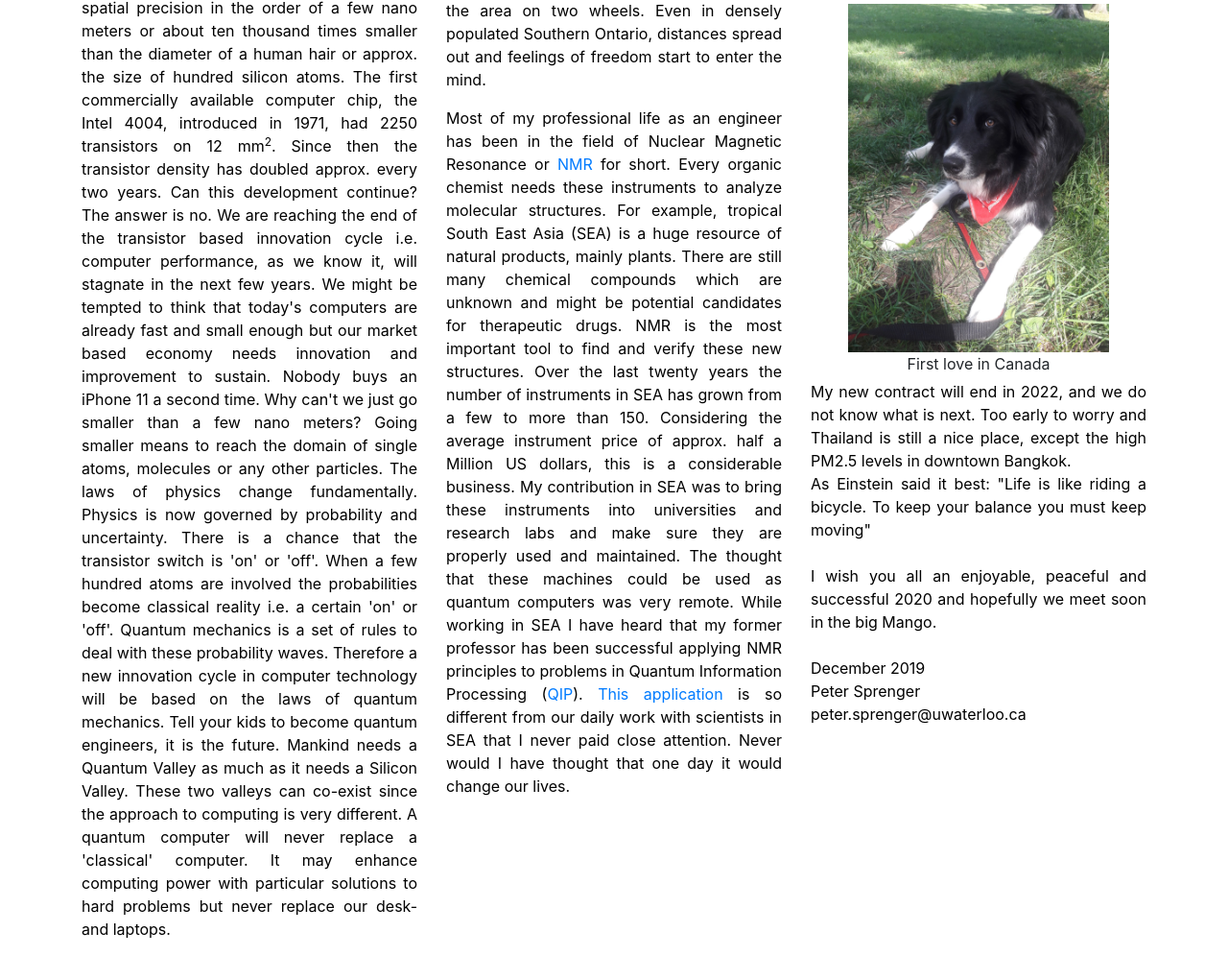
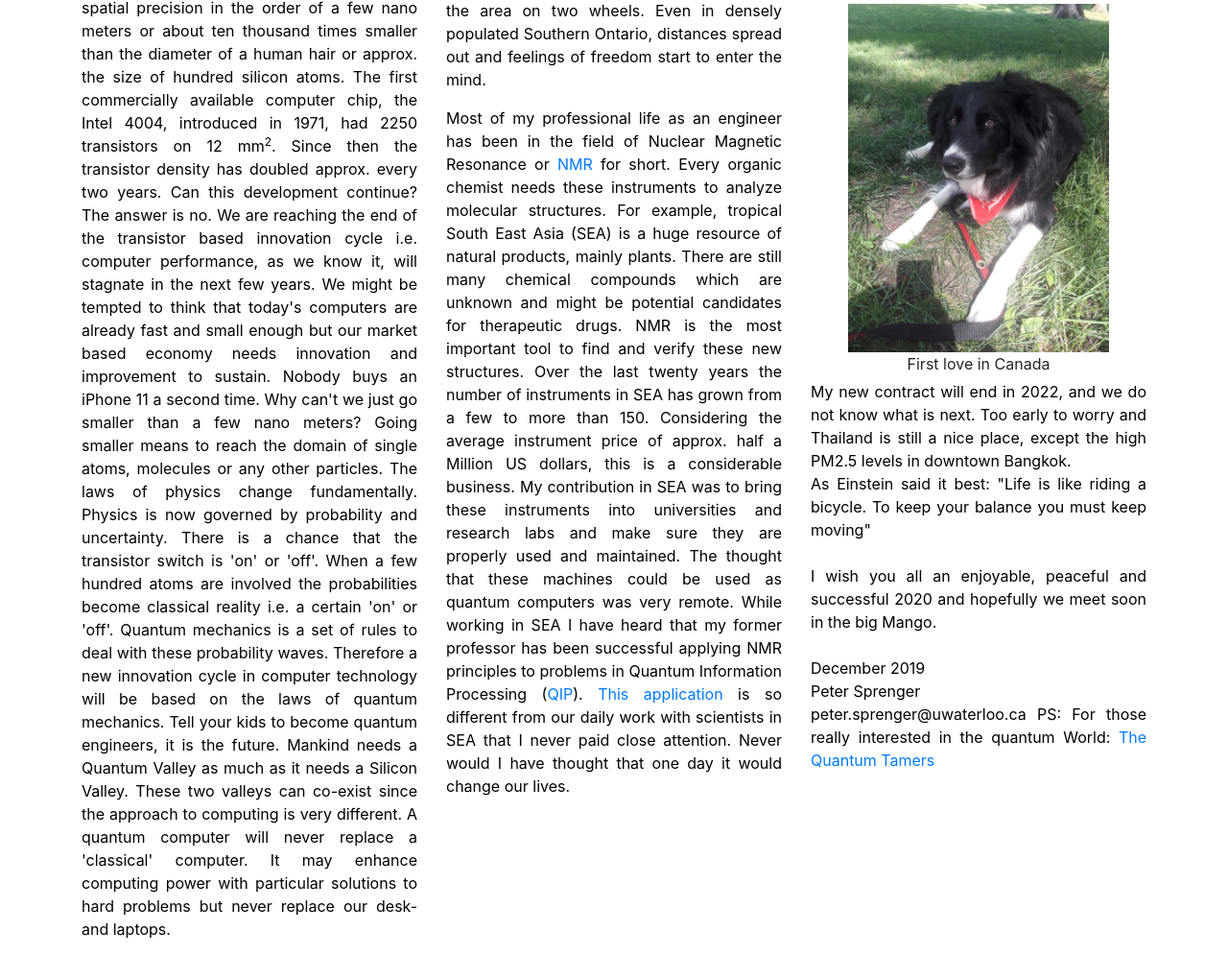
Before and after one commit to pspreng/Canada-STCC-Jan-2020, a plain HTML site: page index.html in a window 1280 px wide. Shown: the part 3433-4429 px from the top of the page at 96% size. Drawn offline with nearby package versions, Linux system fonts and the light colour scheme.

Commit message:
- add quantum Tamers link

```diff
--- a/index.html
+++ b/index.html
@@ -108,6 +108,8 @@
            I wish you all an enjoyable, peaceful and successful 2020 and hopefully we meet soon in the big Mango.<br><br>
            December 2019<br>Peter Sprenger<br>
            peter.sprenger@uwaterloo.ca
+
+           PS: For those really interested in the quantum World: <a href="https://www.dailymotion.com/video/x2tfsgw" target="_blank">The Quantum Tamers</a>
            </p>
          </div>
        </div>
```
